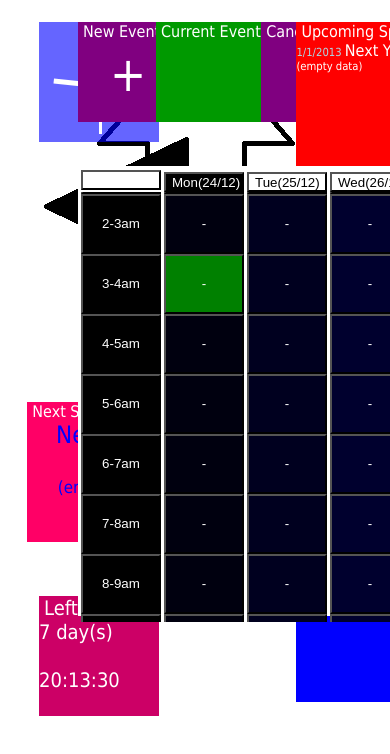
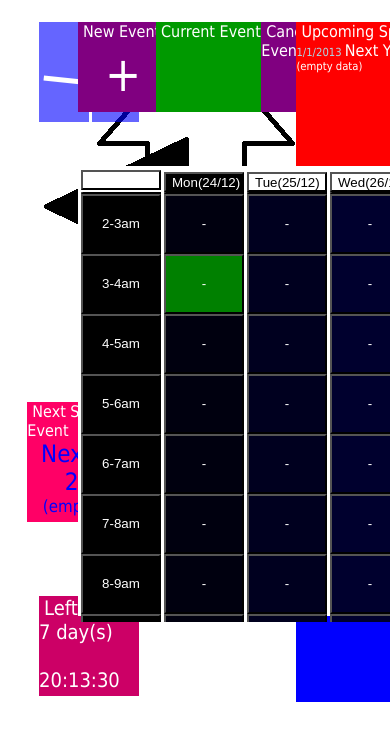
Before and after one commit to doptster/WhatsNext, a plain HTML site: page index.html in a window 390 px wide. Shown: the part 62-816 px from the top of the page. Drawn offline with Linux system fonts and the light colour scheme.

Commit message:
Update whatsnext.css

```diff
--- a/whatsnext.css
+++ b/whatsnext.css
@@ -301,3 +301,33 @@ th{
 td{
 	background-color:black;
 }
+@media screen and (max-width:1200px){
+	#clock{
+		width:100px;
+		height:100px;
+	}
+	#plus_button{
+		width:90px;
+		height:90px;
+	}
+	#minus_button{
+		width:90px;
+		height:90px;
+	}
+	#current_info{
+		width:130px;
+		height:90px;
+	}
+	#next_info{
+		width:90px;
+		height:90px;
+	}
+	#next_clock{
+		width:100px;
+		height:100px;
+	}
+	#next_special{
+		width:130px;
+		height:120px;
+	}
+}
```
